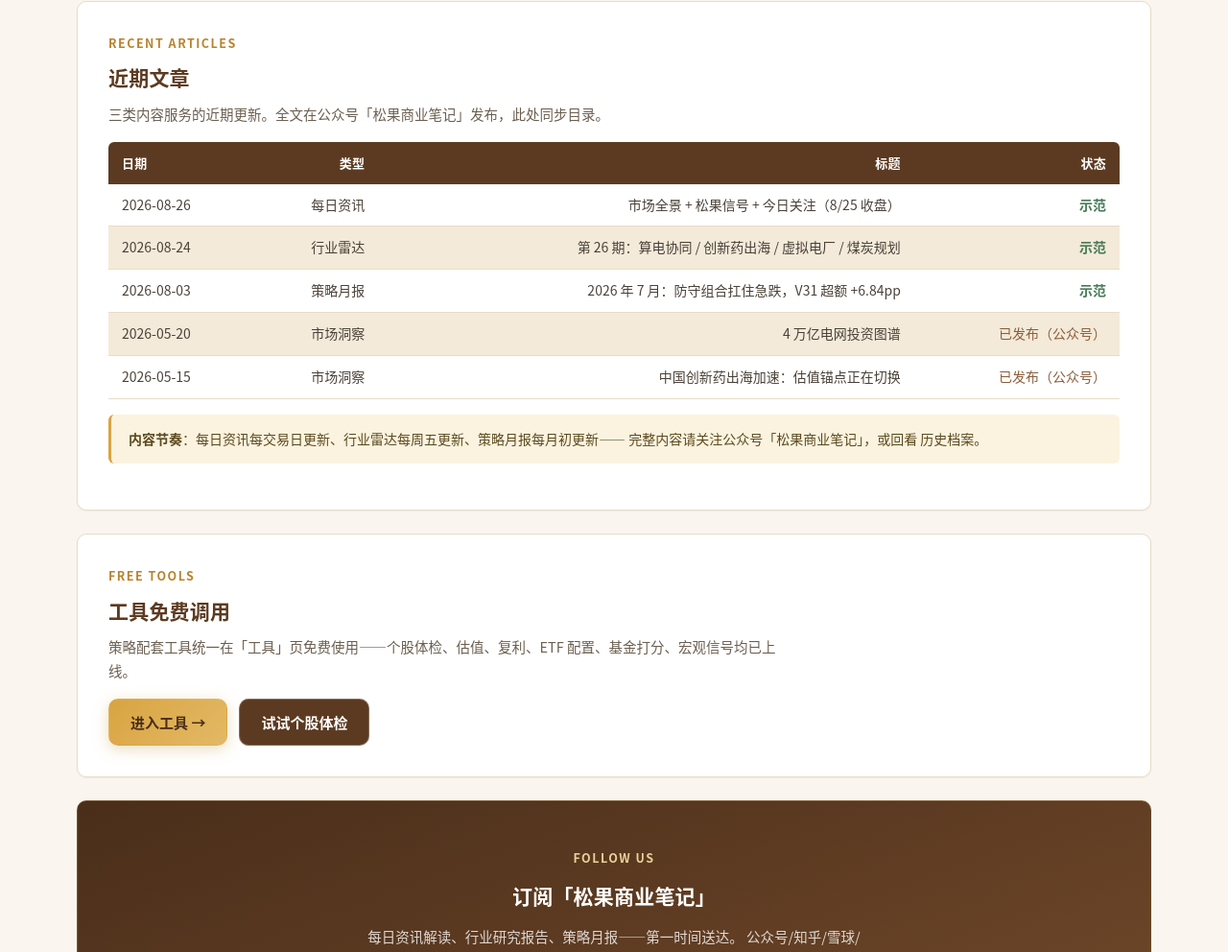
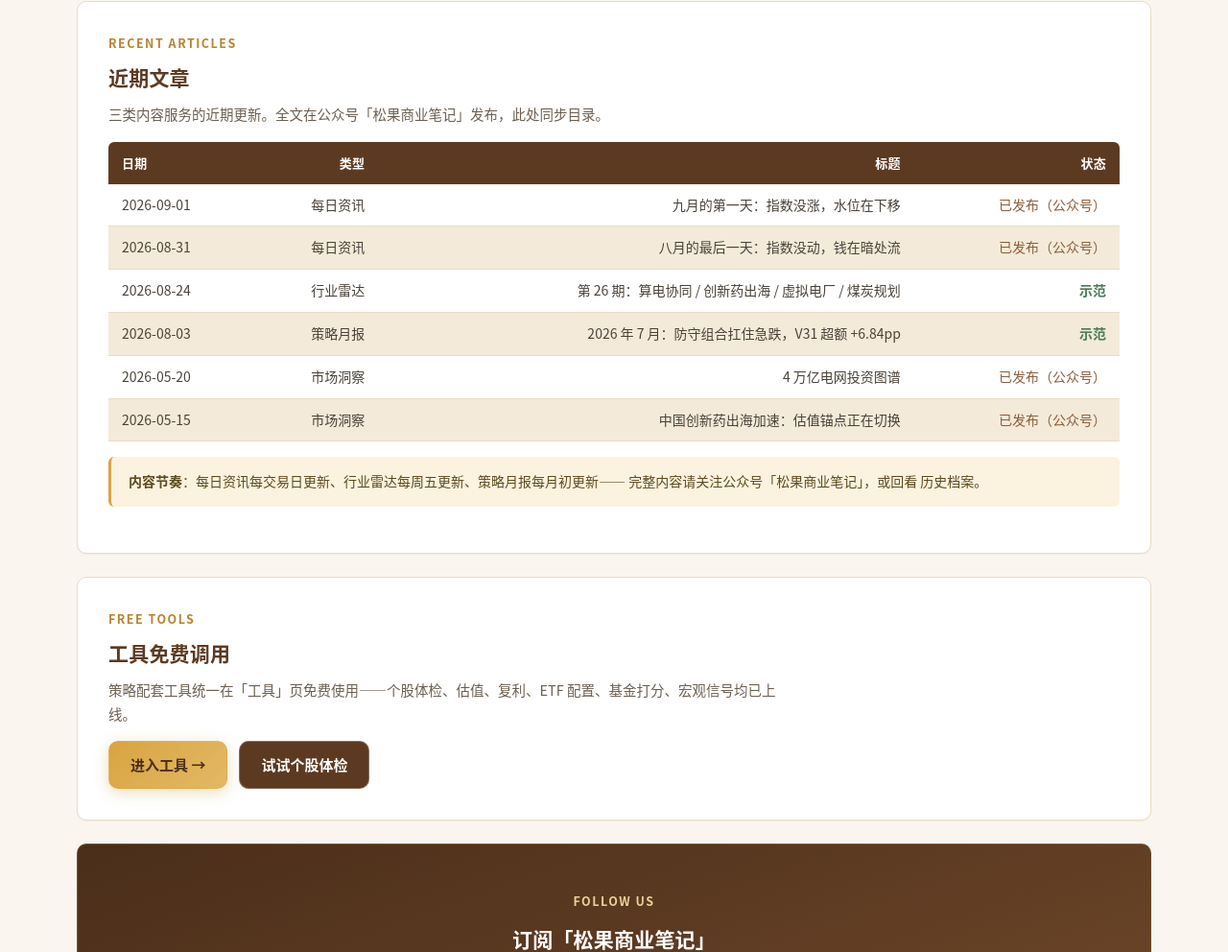
Before and after one commit to pineconexf/songguo-invest, an Astro site: page /songguo-invest/services in a window 1280 px wide. Shown: the part 898-1890 px from the top of the page at 96% size. Built offline with nearby package versions, Linux system fonts and the light colour scheme; Astro itself is replaced by a stand-in of ours.

Commit message:
服务页近期文章数据化：新增已发布两篇（8/31、9/1 每日资讯），表格改由 articles_recent.json 渲染

```diff
--- /dev/null
+++ b/src/data/articles_recent.json
@@ -0,0 +1,38 @@
+[
+  {
+    "date": "2026-09-01",
+    "type": "每日资讯",
+    "title": "九月的第一天：指数没涨，水位在下移",
+    "status": "已发布（公众号）"
+  },
+  {
+    "date": "2026-08-31",
+    "type": "每日资讯",
+    "title": "八月的最后一天：指数没动，钱在暗处流",
+    "status": "已发布（公众号）"
+  },
+  {
+    "date": "2026-08-24",
+    "type": "行业雷达",
+    "title": "第 26 期：算电协同 / 创新药出海 / 虚拟电厂 / 煤炭规划",
+    "status": "示范"
+  },
+  {
+    "date": "2026-08-03",
+    "type": "策略月报",
+    "title": "2026 年 7 月：防守组合扛住急跌，V31 超额 +6.84pp",
+    "status": "示范"
+  },
+  {
+    "date": "2026-05-20",
+    "type": "市场洞察",
+    "title": "4 万亿电网投资图谱",
+    "status": "已发布（公众号）"
+  },
+  {
+    "date": "2026-05-15",
+    "type": "市场洞察",
+    "title": "中国创新药出海加速：估值锚点正在切换",
+    "status": "已发布（公众号）"
+  }
+]
--- a/src/pages/services.astro
+++ b/src/pages/services.astro
@@ -1,5 +1,8 @@
 ---
 import Layout from '../layouts/Layout.astro';
+import articles from '../data/articles_recent.json';
+
+const sorted = articles.sort((a, b) => b.date.localeCompare(a.date));
 ---
 <Layout
   title="服务"
@@ -57,12 +60,15 @@ import Layout from '../layouts/Layout.astro';
           <tr><th>日期</th><th>类型</th><th>标题</th><th>状态</th></tr>
         </thead>
         <tbody>
-          <tr><td>2026-08-26</td><td>每日资讯</td><td>市场全景 + 松果信号 + 今日关注（8/25 收盘）</td><td><span style="color: var(--green); font-weight: 600;">示范</span></td></tr>
-          <tr><td>2026-08-24</td><td>行业雷达</td><td>第 26 期：算电协同 / 创新药出海 / 虚拟电厂 / 煤炭规划</td><td><span style="color: var(--green); font-weight: 600;">示范</span></td></tr>
-          <tr><td>2026-08-03</td><td>策略月报</td><td>2026 年 7 月：防守组合扛住急跌，V31 超额 +6.84pp</td><td><span style="color: var(--green); font-weight: 600;">示范</span></td></tr>
-          <tr><td>2026-05-20</td><td>市场洞察</td><td>4 万亿电网投资图谱</td><td style="color: var(--navy-600);">已发布（公众号）</td></tr>
-          <tr><td>2026-05-15</td><td>市场洞察</td><td>中国创新药出海加速：估值锚点正在切换</td><td style="color: var(--navy-600);">已发布（公众号）</td></tr>
-        </tbody>
+                  {sorted.map((a) => (
+                    <tr>
+                      <td>{a.date}</td>
+                      <td>{a.type}</td>
+                      <td>{a.title}</td>
+                      <td>{a.status === '示范' ? <span style="color: var(--green); font-weight: 600;">示范</span> : <span style="color: var(--navy-600);">{a.status}</span>}</td>
+                    </tr>
+                  ))}
+                </tbody>
       </table>
     </div>
     <div class="callout" style="margin-top: var(--sp-4);">
```
